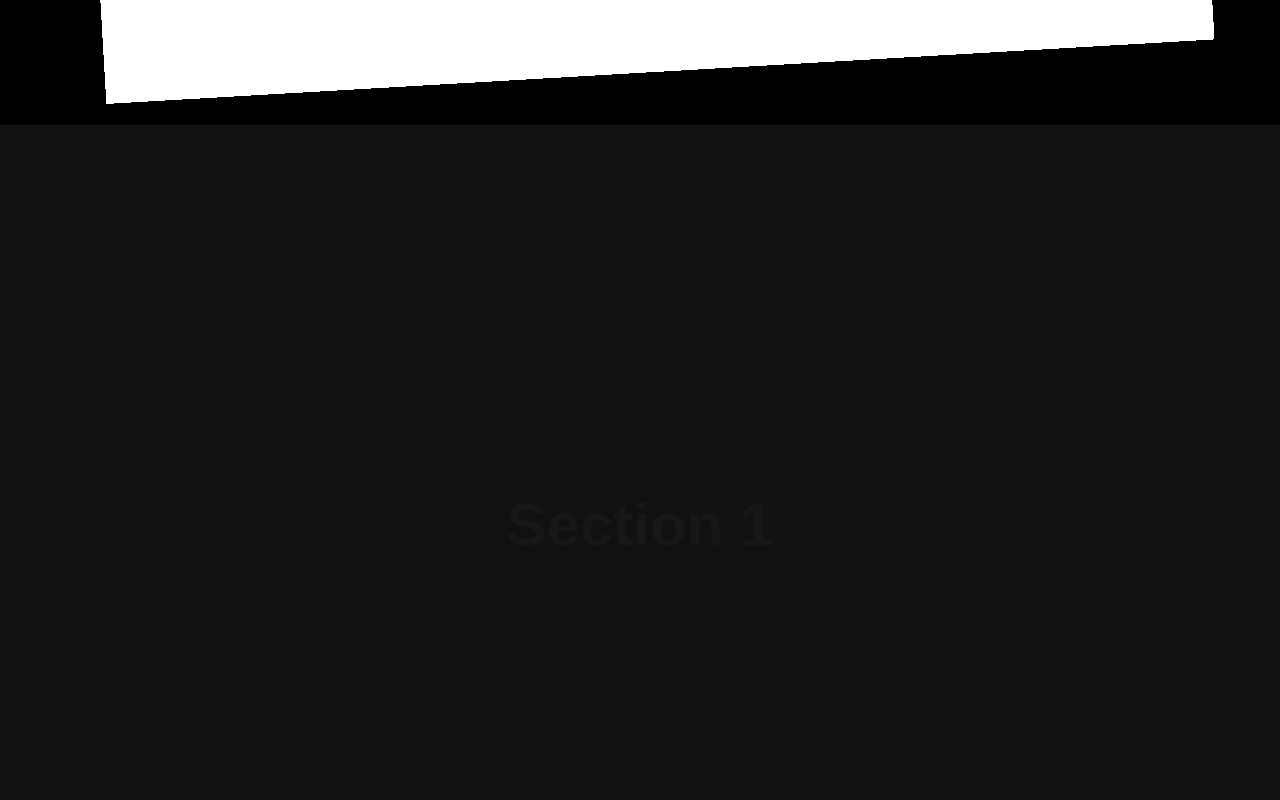
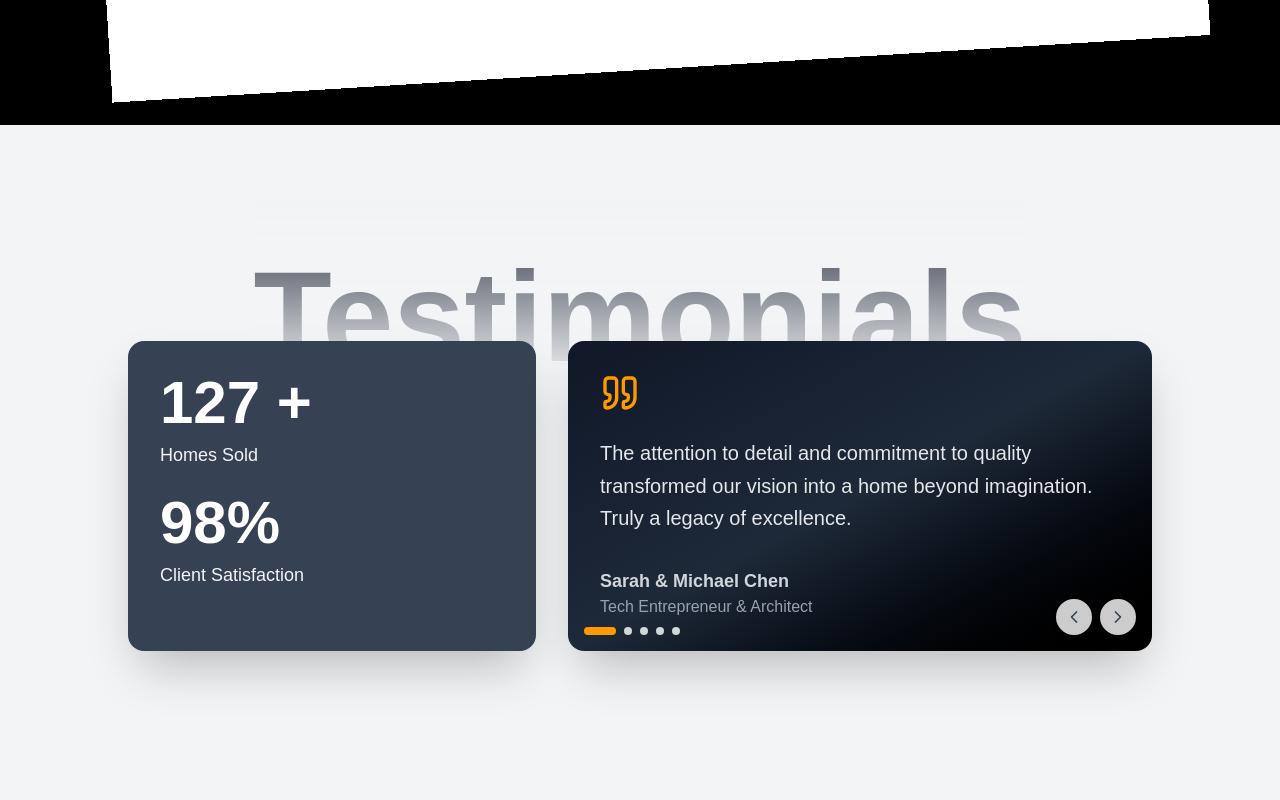
Before and after one commit to danieltsega/client-landing-page, a Next.js app: page / in a window 1280 px wide. Shown: the part 3480-4280 px from the top of the page. Built offline with nearby package versions, Linux system fonts and the light colour scheme.

Commit message:
feat: add testimonial section

```diff
--- a/src/app/page.tsx
+++ b/src/app/page.tsx
@@ -1,6 +1,7 @@
 import Company from "@/components/sections/Company";
 import Hero from "@/components/sections/Hero";
 import Story from "@/components/sections/Story";
+import Testimonials from "@/components/sections/Testimonials";
 import Navbar from "@/components/ui/Navbar";
 
 export default function Home() {
@@ -10,6 +11,7 @@ export default function Home() {
       <Hero />
       <Story />
       <Company />
+      <Testimonials />
       {/* <HorizontalScroll /> */}
       {/* <Vision /> */}
       {/* Keep your 5 test sections */}
```
